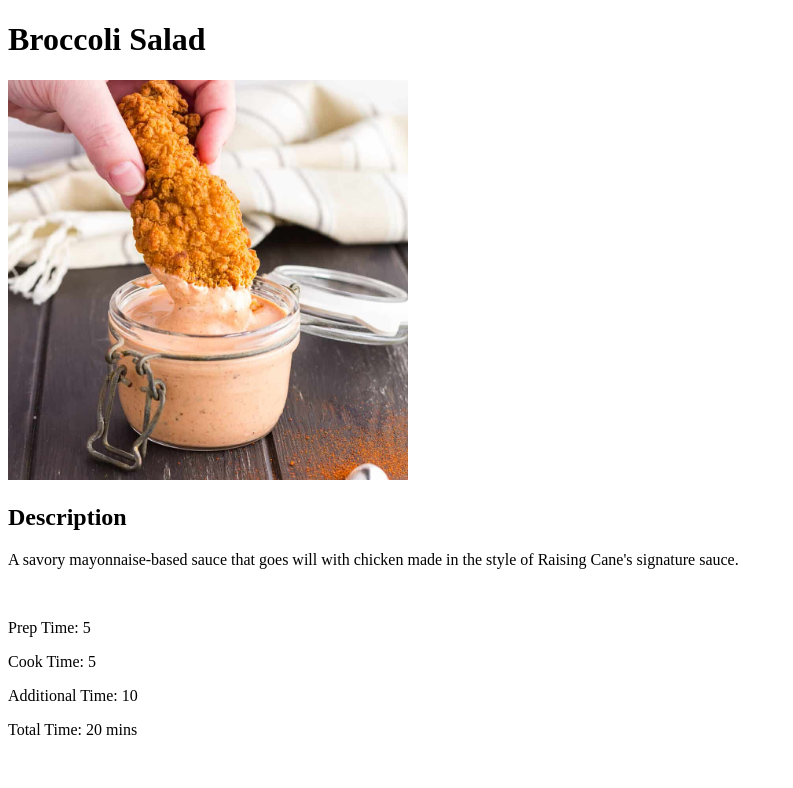
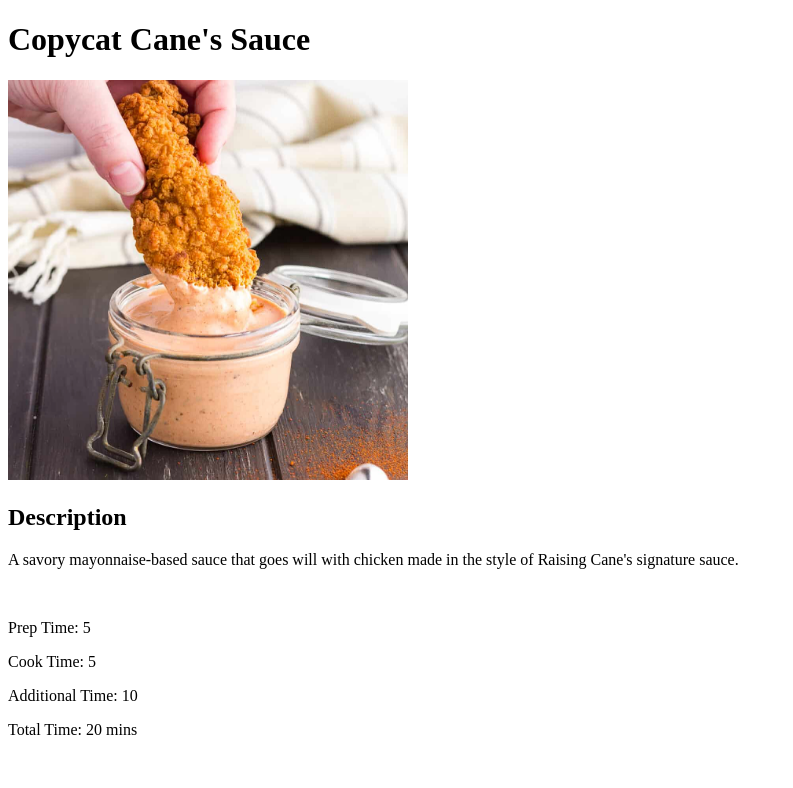
Before and after one commit to StromDizzle/odin-recipes, a plain HTML site: page recipes/canes-sauce.html in a window 1280 px wide. Shown: the top 788 px of the page, without its empty margins (0-793 px from the left). Drawn offline with Linux system fonts and the light colour scheme.

Commit message:
fix h1 element to reflect actual page title, last one was a mistake

```diff
--- a/recipes/canes-sauce.html
+++ b/recipes/canes-sauce.html
@@ -6,7 +6,7 @@
     <title>Copycat Cane's Sauce Recipe</title>
 </head>
 <body>
-    <h1>Broccoli Salad</h1>
+    <h1>Copycat Cane's Sauce</h1>
     <img src="../images/canes.png" alt="Cane's sauce in a small bowl" width="400" height="400">
     <p>
         <h2>Description</h2>
```
